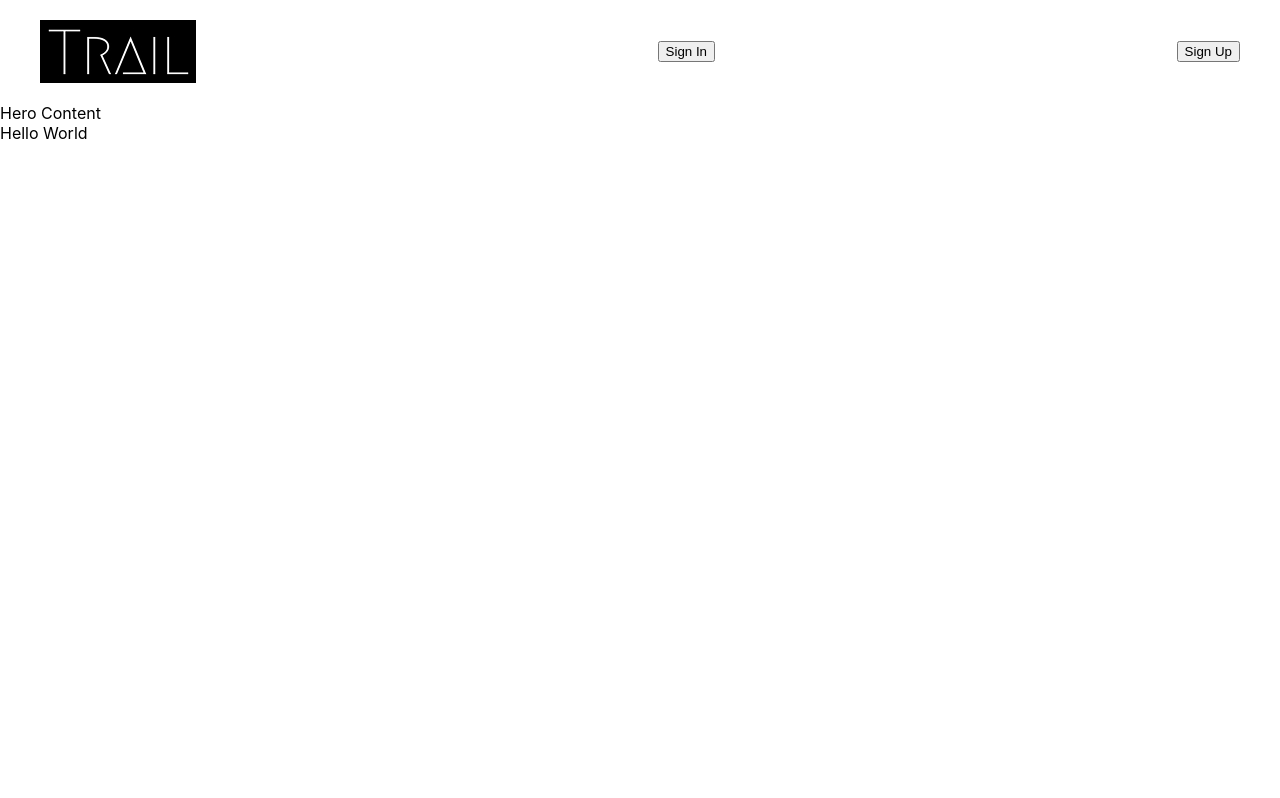
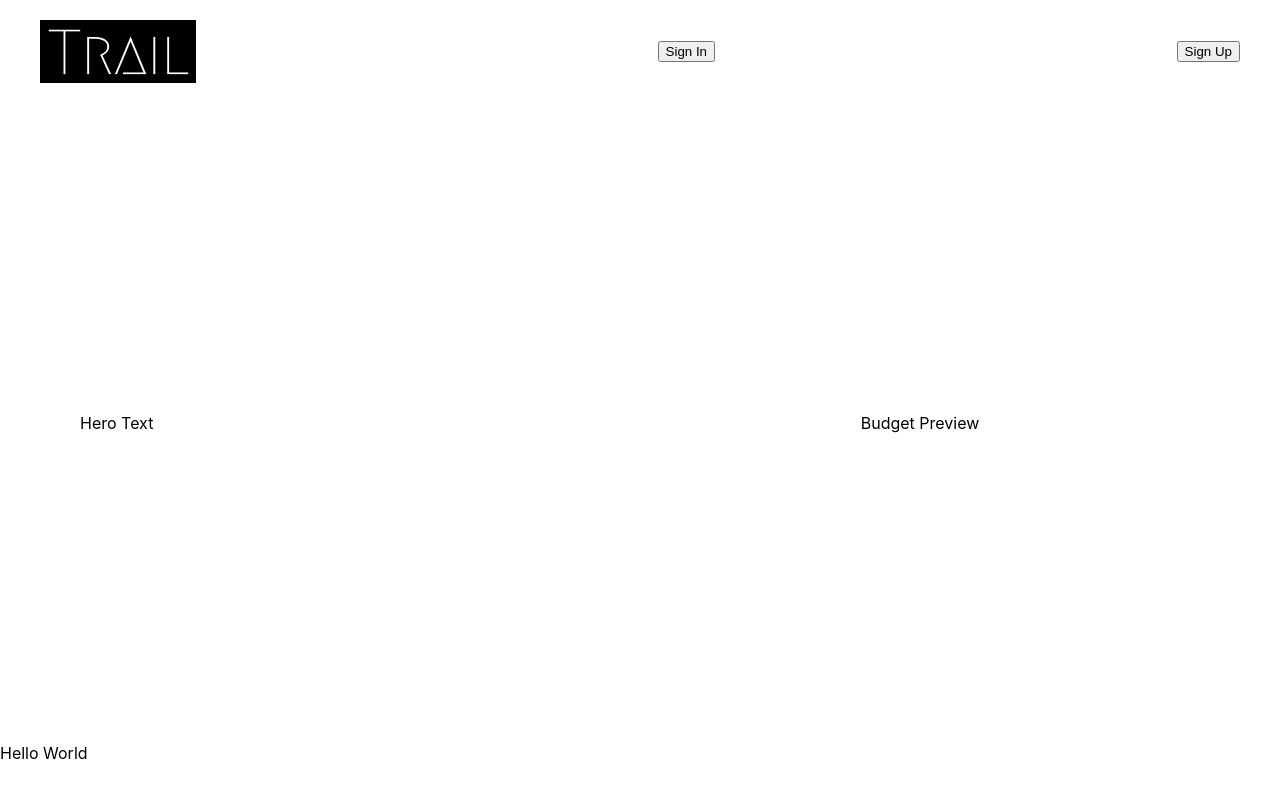
Before and after one commit to Travyon-Stevens/Trail-UI, a React (Create React App) app in the folder my-app/: page / in a window 1280 px wide. Built offline with nearby package versions, Linux system fonts and the light colour scheme.

Commit message:
Trail-001: 07/28/26 styling added to hero section

```diff
--- /dev/null
+++ b/my-app/src/components/HeroSection/HeroSection.css
@@ -0,0 +1,20 @@
+.hero {
+    display: flex;
+    justify-content: space-between;
+    align-items: center;
+
+    min-height: 80vh;
+
+    padding: 0 80px;
+}
+
+.hero-left {
+    width: 50%;
+}
+
+.hero-right {
+    width: 50%;
+
+    display: flex;
+    justify-content: center;
+}
--- a/my-app/src/components/HeroSection/HeroSection.jsx
+++ b/my-app/src/components/HeroSection/HeroSection.jsx
@@ -1,12 +1,18 @@
 import React from "react";
+import "./HeroSection.css";
 
 function HeroSection() {
 
     return (
-        <section>
-            Hero Content
+        <section className="hero">
+            <div className="hero-left">
+                Hero Text
+            </div>
+            <div className="hero-right">
+                Budget Preview
+            </div>
         </section>
-    )
+    );
 
 }
 
```
Also changed, not shown: my-app/src/components/BudgetPreview/BudgetPreviewCard.jsx (deleted), my-app/src/components/HeroSection/BudgetPreviewCard.jsx (added), my-app/src/components/HeroSection/HeroText.jsx (deleted).
